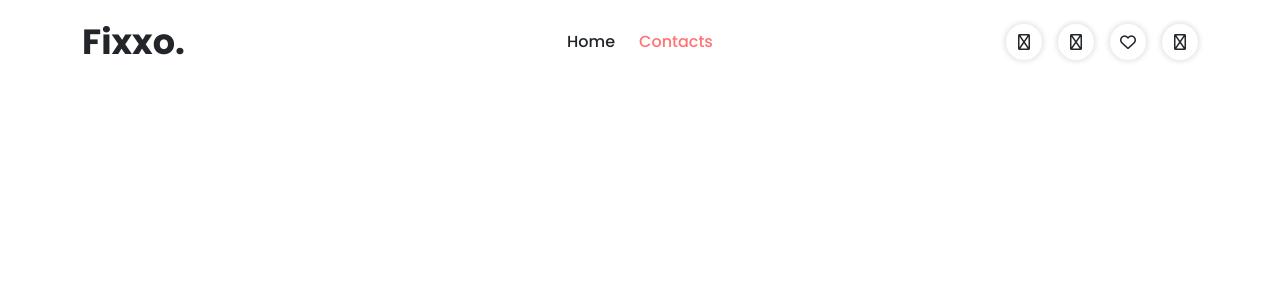
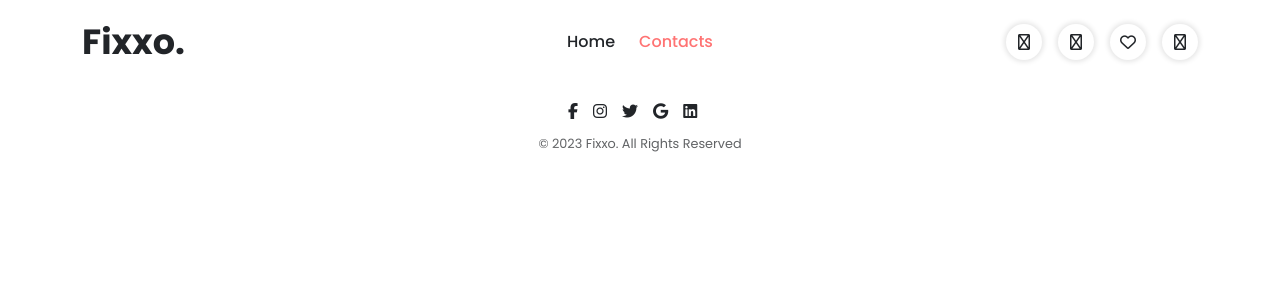
Before and after one commit to ErimAlp/FrontendInlamning, a React (Create React App) app in the folder frontendassignment/: page /contacts in a window 1280 px wide. Shown: the top 300 px of the page. Built offline with nearby package versions, Linux system fonts and the light colour scheme.

Commit message:
Footer added

```diff
--- a/frontendassignment/src/App.js
+++ b/frontendassignment/src/App.js
@@ -3,6 +3,7 @@ import { BrowserRouter, Routes, Route } from 'react-router-dom'
 import Home from './components/views/Home';
 import Contact from './components/views/Contact';
 import Header from './components/partials/Header';
+import Footer from './components/partials/Footer';
 
 function App() {
   return (
@@ -13,6 +14,7 @@ function App() {
           <Route path="/" element={<Home /> } />
           <Route path="/contacts" element={<Contact />} />
         </Routes>
+        <Footer />
       </BrowserRouter>
     </>
   );
--- /dev/null
+++ b/frontendassignment/src/components/partials/Footer.js
@@ -0,0 +1,19 @@
+import React from 'react'
+import { Link } from 'react-router-dom'
+
+const Footer = () => {
+  return (
+    <footer className='footer'>
+        <div className='icons'>
+            <Link className='icon'><i class="fa-brands fa-facebook-f"></i></Link>
+            <Link className='icon'><i class="fa-brands fa-instagram"></i></Link>
+            <Link className='icon'><i class="fa-brands fa-twitter"></i></Link>
+            <Link className='icon'><i class="fa-brands fa-google"></i></Link>
+            <Link className='icon'><i class="fa-brands fa-linkedin"></i></Link>
+        </div>
+        <div className='copyrights'>© 2023 Fixxo. All Rights Reserved</div>
+    </footer>
+  )
+}
+
+export default Footer
--- /dev/null
+++ b/frontendassignment/src/css/scss/components/sections/_footer.scss
@@ -0,0 +1,23 @@
+.footer {
+    text-align: center;
+    padding-top: 15px;
+    box-shadow: $color-shadow-2;
+
+    .icons {
+        display: flex;
+        @include content-center;
+        margin-bottom: 10px;
+        .icon {
+            color: $color-dark-2;
+            margin-right: 15px;
+            text-decoration: none;
+
+        }
+    }
+
+    .copyrights {
+        font-size: 0.8em;
+        color: $color-dark-3;
+        margin-bottom: 15px;
+    }
+}
--- a/frontendassignment/src/css/scss/style.scss
+++ b/frontendassignment/src/css/scss/style.scss
@@ -12,3 +12,4 @@
 @import "components/sections/showcase";
 @import "components/sections/CollectionGrid";
 @import "components/sections/SalesShowcase";
+@import "components/sections/footer";
```
Also changed, not shown: frontendassignment/src/css/style.min.css.
